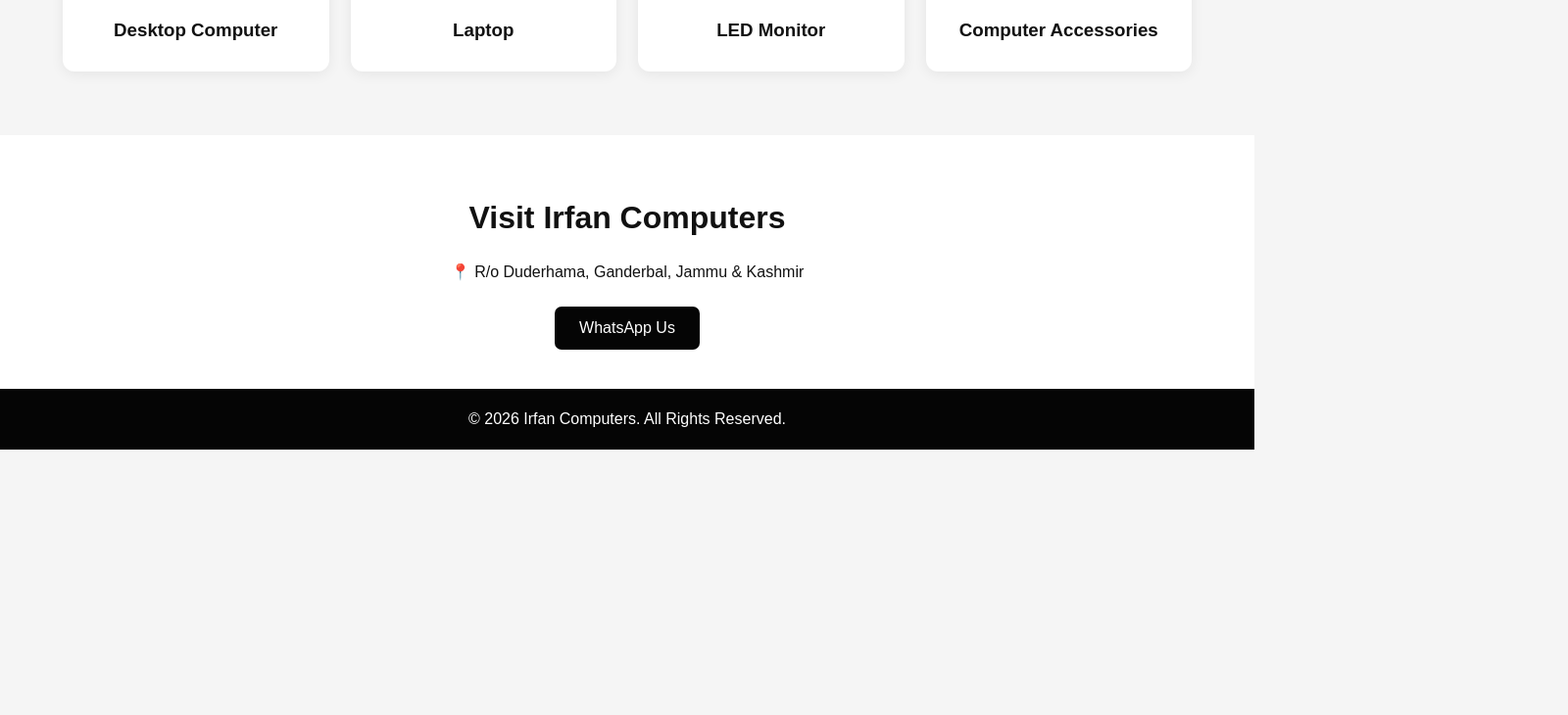
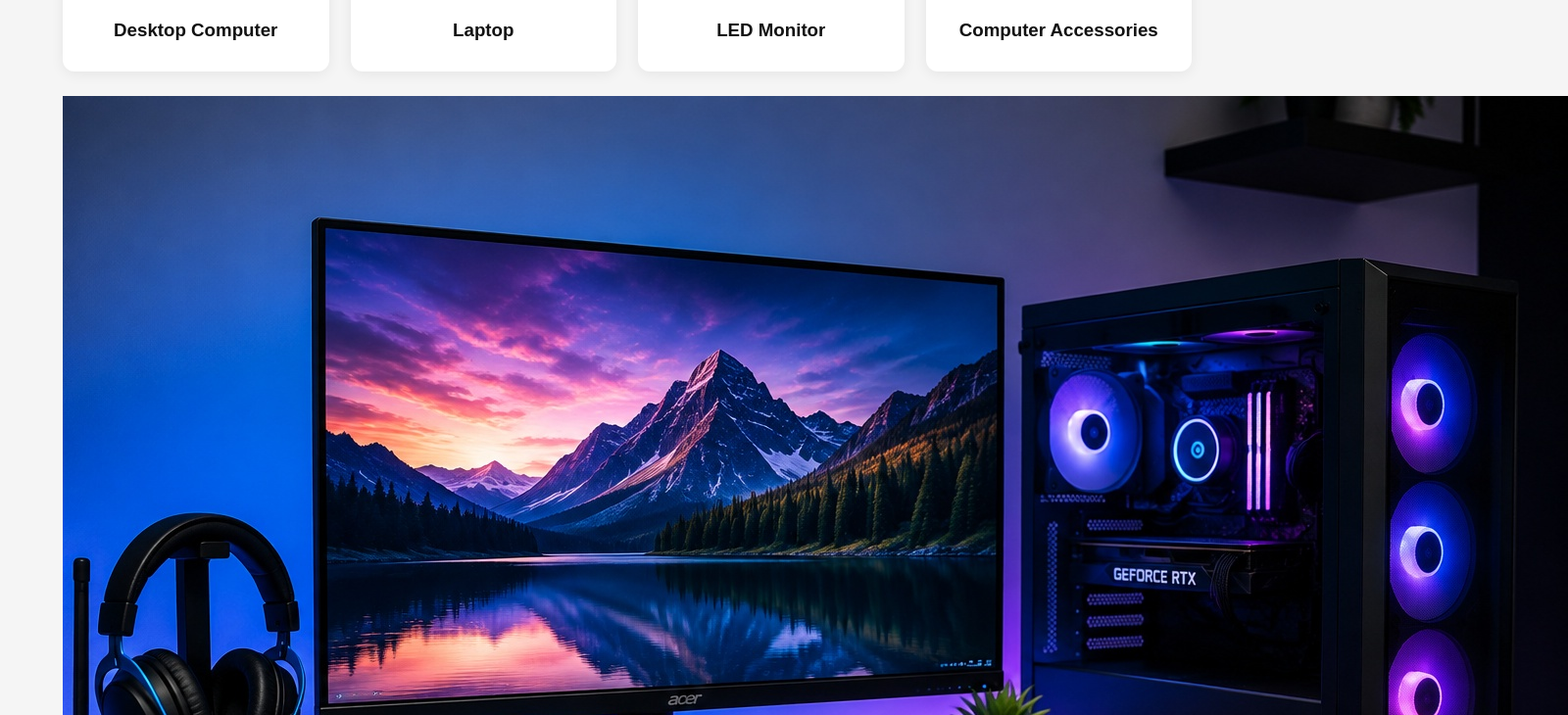
Before and after one commit to vivyvicy064-design/Computer-3, a website: page index.html in a window 1280 px wide. Shown: the part 866-1596 px from the top of the page at 98% size, 1600 px wide, since content can reach past the window. Before the commit the page ends 1325 px from the top, so only its background shows below. Drawn offline with Linux system fonts and the light colour scheme; no server answers.

Commit message:
Update index.html

```diff
--- a/index.html
+++ b/index.html
@@ -30,7 +30,7 @@
     <div class="card"><img id="pic2" src="https://images.unsplash.com/photo-1496181133206-80ce9b88a853?auto=format&fit=crop&w=900&q=80"><h3>Laptop</h3></div>
     <div class="card"><img id="pic3" src="https://images.unsplash.com/photo-1547082299-de196ea013d6?auto=format&fit=crop&w=900&q=80"><h3>LED Monitor</h3></div>
     <div class="card"><img id="pic4" src="https://images.unsplash.com/photo-1593642702821-c8da6771f0c6?auto=format&fit=crop&w=900&q=80"><h3>Computer Accessories</h3></div>
-  </div>
+  </div><img id="pic1" src="computer.jpg">
 </section>
 
 <section class="contact" id="contact">
```
